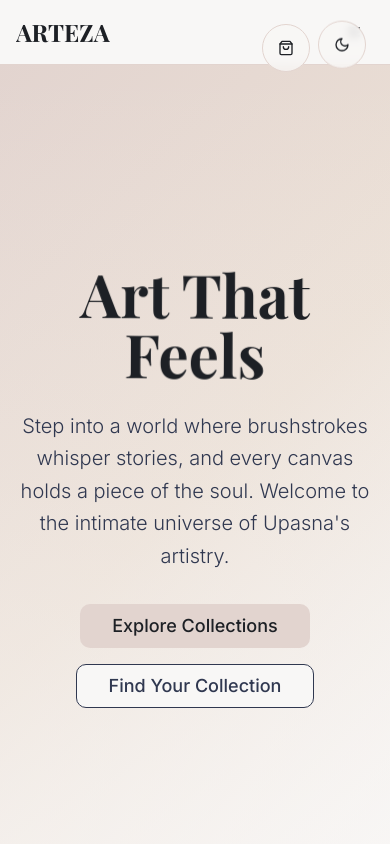
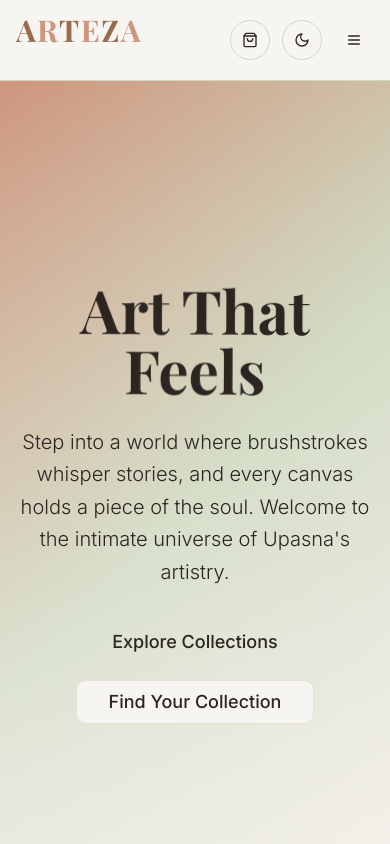
Before and after one commit to akshayaa-403/arteza-canvas-whispers, a React (Vite) app: page / in a window 390 px wide. Shown: the top 844 px of the page. Built offline with nearby package versions, Linux system fonts and the light colour scheme; a web font is replaced by a local one.

Commit message:
Fix: Adjust header elements and color theme
-   Adjusted the positioning of the cart and dark mode toggle buttons to prevent overlap with the header.
-   Stylized the ARTEZA logo in the top right corner.
-   Modified the color theme.

```diff
--- a/src/components/Navigation.tsx
+++ b/src/components/Navigation.tsx
@@ -25,42 +25,28 @@ const Navigation = () => {
 
   return (
     <>
-      {/* Theme Toggle - Floating */}
-      <Button
-        variant="outline"
-        size="sm"
-        onClick={toggleTheme}
-        className="fixed top-6 right-6 z-50 w-12 h-12 rounded-full bg-background/80 backdrop-blur-sm border-arteza-blush hover:bg-arteza-blush transition-all duration-300 animate-gentle-float"
-      >
-        {theme === "light" ? (
-          <Moon className="h-4 w-4" />
-        ) : (
-          <Sun className="h-4 w-4" />
-        )}
-      </Button>
-
-      {/* Cart Icon - Fixed */}
-      <Button
-        asChild
-        variant="outline"
-        size="sm"
-        className="fixed top-6 right-20 z-50 w-12 h-12 rounded-full bg-background/80 backdrop-blur-sm border-arteza-blush hover:bg-arteza-blush transition-all duration-300"
-      >
-        <Link to="/cart">
-          <ShoppingBag className="h-4 w-4" />
-        </Link>
-      </Button>
-
       {/* Navigation */}
-      <nav className="relative z-40 bg-background/95 backdrop-blur-sm border-b border-arteza-blush">
+      <nav className="relative z-40 bg-background/95 backdrop-blur-sm border-b border-arteza-sage">
         <div className="max-w-7xl mx-auto px-4 sm:px-6 lg:px-8">
-          <div className="flex justify-between items-center h-16">
+          <div className="flex justify-between items-center h-20">
             {/* Logo */}
             <Link
               to="/"
-              className="text-2xl font-serif font-bold text-arteza-charcoal hover-brush-stroke"
+              className="group relative"
             >
-              ARTEZA
+              <div className="text-3xl font-serif font-bold text-arteza-clay hover-brush-stroke tracking-wider">
+                <span className="relative">
+                  A
+                  <span className="text-arteza-terracotta">R</span>
+                  T
+                  <span className="text-arteza-terracotta">E</span>
+                  Z
+                  <span className="text-arteza-terracotta">A</span>
+                </span>
+              </div>
+              <div className="text-xs text-arteza-clay/70 font-sans tracking-[0.2em] mt-1 opacity-0 group-hover:opacity-100 transition-opacity duration-300">
+                by upasna
+              </div>
             </Link>
 
             {/* Desktop Navigation */}
@@ -71,14 +57,42 @@ const Navigation = () => {
                   to={item.path}
                   className={`px-3 py-2 text-sm font-medium transition-all duration-300 hover-brush-stroke ${
                     location.pathname === item.path
-                      ? "text-arteza-indigo"
-                      : "text-foreground hover:text-arteza-indigo"
+                      ? "text-arteza-terracotta"
+                      : "text-foreground hover:text-arteza-terracotta"
                   }`}
                 >
                   {item.name}
                 </Link>
               ))}
             </div>
+
+            {/* Right side buttons */}
+            <div className="flex items-center space-x-3">
+              {/* Cart Icon */}
+              <Button
+                asChild
+                variant="outline"
+                size="sm"
+                className="w-10 h-10 rounded-full bg-background/80 backdrop-blur-sm border-arteza-sage hover:bg-arteza-sage transition-all duration-300"
+              >
+                <Link to="/cart">
+                  <ShoppingBag className="h-4 w-4" />
+                </Link>
+              </Button>
+
+              {/* Theme Toggle */}
+              <Button
+                variant="outline"
+                size="sm"
+                onClick={toggleTheme}
+                className="w-10 h-10 rounded-full bg-background/80 backdrop-blur-sm border-arteza-sage hover:bg-arteza-sage transition-all duration-300"
+              >
+                {theme === "light" ? (
+                  <Moon className="h-4 w-4" />
+                ) : (
+                  <Sun className="h-4 w-4" />
+                )}
+              </Button>
 
               {/* Mobile menu button */}
               <div className="md:hidden">
@@ -93,10 +107,11 @@ const Navigation = () => {
               </div>
             </div>
           </div>
+        </div>
 
         {/* Mobile Navigation */}
         {isOpen && (
-          <div className="md:hidden bg-background/95 backdrop-blur-sm border-t border-arteza-blush">
+          <div className="md:hidden bg-background/95 backdrop-blur-sm border-t border-arteza-sage">
             <div className="px-2 pt-2 pb-3 space-y-1">
               {navItems.map((item) => (
                 <Link
@@ -105,8 +120,8 @@ const Navigation = () => {
                   onClick={() => setIsOpen(false)}
                   className={`block px-3 py-2 text-base font-medium transition-all duration-300 ${
                     location.pathname === item.path
-                      ? "text-arteza-indigo bg-arteza-blush"
-                      : "text-foreground hover:text-arteza-indigo hover:bg-arteza-blush"
+                      ? "text-arteza-terracotta bg-arteza-sage"
+                      : "text-foreground hover:text-arteza-terracotta hover:bg-arteza-sage"
                   }`}
                 >
                   {item.name}
--- a/src/index.css
+++ b/src/index.css
@@ -3,91 +3,91 @@
 @tailwind components;
 @tailwind utilities;
 
-/* ARTEZA Design System - Soft, Earthy Pastel Palette */
+/* ARTEZA Design System - Sophisticated Artist Palette */
 
 @layer base {
   :root {
-    /* Light Mode - Soft, Earthy Pastels */
-    --background: 21 15% 97%; /* Ivory #F9F5F1 */
-    --foreground: 220 13% 13%; /* Charcoal */
+    /* Light Mode - Warm, Earthy Artist Tones */
+    --background: 30 25% 96%; /* Warm Paper #F7F3F0 */
+    --foreground: 25 15% 15%; /* Deep Umber */
 
-    --card: 21 15% 97%;
-    --card-foreground: 220 13% 13%;
+    --card: 30 25% 96%;
+    --card-foreground: 25 15% 15%;
 
     --popover: 0 0% 100%;
-    --popover-foreground: 220 13% 13%;
+    --popover-foreground: 25 15% 15%;
 
-    --primary: 15 25% 85%; /* Blush #FBEAE5 */
-    --primary-foreground: 220 13% 13%;
+    --primary: 18 45% 75%; /* Terracotta #E4A373 */
+    --primary-foreground: 25 15% 15%;
 
-    --secondary: 28 35% 88%; /* Peach #FADFCB */
-    --secondary-foreground: 220 13% 13%;
+    --secondary: 35 30% 85%; /* Warm Sand #F0E5D0 */
+    --secondary-foreground: 25 15% 15%;
 
-    --muted: 40 20% 92%; /* Muted Gold */
-    --muted-foreground: 30 8% 45%;
+    --muted: 45 20% 90%; /* Muted Cream */
+    --muted-foreground: 30 12% 45%;
 
-    --accent: 45 25% 75%; /* Olive */
-    --accent-foreground: 220 13% 13%;
+    --accent: 85 25% 70%; /* Sage Green */
+    --accent-foreground: 25 15% 15%;
 
     --destructive: 0 84% 60%;
     --destructive-foreground: 210 40% 98%;
 
-    --border: 28 20% 90%;
-    --input: 28 20% 90%;
-    --ring: 220 13% 13%;
+    --border: 35 20% 88%;
+    --input: 35 20% 88%;
+    --ring: 25 15% 15%;
 
     --radius: 0.75rem;
 
-    /* Custom ARTEZA Colors */
-    --arteza-blush: 15 25% 85%; /* #FBEAE5 */
-    --arteza-peach: 28 35% 88%; /* #FADFCB */
-    --arteza-ivory: 21 15% 97%; /* #F9F5F1 */
-    --arteza-gold: 40 20% 82%;
-    --arteza-olive: 45 25% 75%;
-    --arteza-brown: 25 15% 55%;
-    --arteza-charcoal: 220 13% 13%;
-    --arteza-indigo: 225 25% 25%;
+    /* Custom ARTEZA Colors - Artist's Palette */
+    --arteza-terracotta: 18 45% 65%; /* #D2845A */
+    --arteza-sage: 85 25% 80%; /* #DDEBC4 */
+    --arteza-cream: 35 30% 92%; /* #F5F0E8 */
+    --arteza-clay: 25 35% 45%; /* #9B6B47 */
+    --arteza-rust: 15 55% 55%; /* #C7724A */
+    --arteza-moss: 90 20% 40%; /* #7A8471 */
+    --arteza-charcoal: 25 15% 15%; /* #2D2520 */
+    --arteza-copper: 20 40% 60%; /* #B8805A */
   }
 
   .dark {
-    /* Dark Mode - Rich Aubergine and Deep Ink Tones */
-    --background: 270 15% 8%; /* Deep Aubergine */
-    --foreground: 21 15% 95%; /* Light Ivory */
+    /* Dark Mode - Rich, Moody Artist Studio */
+    --background: 25 25% 8%; /* Deep Studio Black */
+    --foreground: 35 20% 90%; /* Warm White */
 
-    --card: 270 15% 10%;
-    --card-foreground: 21 15% 95%;
+    --card: 25 25% 10%;
+    --card-foreground: 35 20% 90%;
 
-    --popover: 270 15% 8%;
-    --popover-foreground: 21 15% 95%;
+    --popover: 25 25% 8%;
+    --popover-foreground: 35 20% 90%;
 
-    --primary: 270 25% 20%; /* Rich Aubergine */
-    --primary-foreground: 21 15% 95%;
+    --primary: 18 35% 45%; /* Deep Terracotta */
+    --primary-foreground: 35 20% 90%;
 
-    --secondary: 225 30% 15%; /* Deep Ink */
-    --secondary-foreground: 21 15% 95%;
+    --secondary: 25 20% 15%; /* Dark Clay */
+    --secondary-foreground: 35 20% 90%;
 
-    --muted: 270 15% 15%;
-    --muted-foreground: 21 8% 70%;
+    --muted: 25 15% 18%;
+    --muted-foreground: 35 12% 65%;
 
-    --accent: 270 20% 25%;
-    --accent-foreground: 21 15% 95%;
+    --accent: 85 15% 25%; /* Dark Sage */
+    --accent-foreground: 35 20% 90%;
 
     --destructive: 0 84% 60%;
     --destructive-foreground: 210 40% 98%;
 
-    --border: 270 15% 20%;
-    --input: 270 15% 20%;
-    --ring: 21 15% 95%;
+    --border: 25 15% 20%;
+    --input: 25 15% 20%;
+    --ring: 35 20% 90%;
 
     /* Custom ARTEZA Dark Colors */
-    --arteza-blush: 270 25% 20%;
-    --arteza-peach: 225 30% 15%;
-    --arteza-ivory: 270 15% 8%;
-    --arteza-gold: 40 20% 25%;
-    --arteza-olive: 45 25% 20%;
-    --arteza-brown: 25 15% 30%;
-    --arteza-charcoal: 21 15% 95%;
-    --arteza-indigo: 225 25% 65%;
+    --arteza-terracotta: 18 35% 55%;
+    --arteza-sage: 85 15% 25%;
+    --arteza-cream: 25 25% 8%;
+    --arteza-clay: 35 20% 75%;
+    --arteza-rust: 15 45% 45%;
+    --arteza-moss: 90 15% 30%;
+    --arteza-charcoal: 35 20% 90%;
+    --arteza-copper: 20 30% 50%;
   }
 }
 
@@ -112,31 +112,35 @@
 
 /* Custom ARTEZA Utilities */
 @layer utilities {
-  .arteza-blush {
-    background-color: hsl(var(--arteza-blush));
+  .arteza-terracotta {
+    background-color: hsl(var(--arteza-terracotta));
   }
 
-  .arteza-peach {
-    background-color: hsl(var(--arteza-peach));
+  .arteza-sage {
+    background-color: hsl(var(--arteza-sage));
   }
 
-  .arteza-ivory {
-    background-color: hsl(var(--arteza-ivory));
+  .arteza-cream {
+    background-color: hsl(var(--arteza-cream));
+  }
+
+  .text-arteza-clay {
+    color: hsl(var(--arteza-clay));
+  }
+
+  .text-arteza-terracotta {
+    color: hsl(var(--arteza-terracotta));
   }
 
   .text-arteza-charcoal {
     color: hsl(var(--arteza-charcoal));
   }
 
-  .text-arteza-indigo {
-    color: hsl(var(--arteza-indigo));
-  }
-
   .watercolor-fade {
     background: linear-gradient(135deg,
-      hsl(var(--arteza-blush)) 0%,
-      hsl(var(--arteza-peach)) 50%,
-      hsl(var(--arteza-ivory)) 100%);
+      hsl(var(--arteza-terracotta)) 0%,
+      hsl(var(--arteza-sage)) 50%,
+      hsl(var(--arteza-cream)) 100%);
   }
 
   .sketch-border {
@@ -200,7 +204,7 @@
     left: 0;
     width: 100%;
     height: 2px;
-    background: linear-gradient(90deg, hsl(var(--arteza-blush)), hsl(var(--arteza-peach)));
+    background: linear-gradient(90deg, hsl(var(--arteza-terracotta)), hsl(var(--arteza-sage)));
     transform: scaleX(0);
     transform-origin: left;
     transition: transform 0.6s ease;
--- a/tailwind.config.ts
+++ b/tailwind.config.ts
@@ -58,14 +58,14 @@ export default {
 					foreground: 'hsl(var(--card-foreground))'
 				},
 				arteza: {
-					blush: 'hsl(var(--arteza-blush))',
-					peach: 'hsl(var(--arteza-peach))',
-					ivory: 'hsl(var(--arteza-ivory))',
-					gold: 'hsl(var(--arteza-gold))',
-					olive: 'hsl(var(--arteza-olive))',
-					brown: 'hsl(var(--arteza-brown))',
+					terracotta: 'hsl(var(--arteza-terracotta))',
+					sage: 'hsl(var(--arteza-sage))',
+					cream: 'hsl(var(--arteza-cream))',
+					clay: 'hsl(var(--arteza-clay))',
+					rust: 'hsl(var(--arteza-rust))',
+					moss: 'hsl(var(--arteza-moss))',
 					charcoal: 'hsl(var(--arteza-charcoal))',
-					indigo: 'hsl(var(--arteza-indigo))',
+					copper: 'hsl(var(--arteza-copper))',
 				}
 			},
 			borderRadius: {
```
Lines whose indentation alone changed are shown as unchanged.
